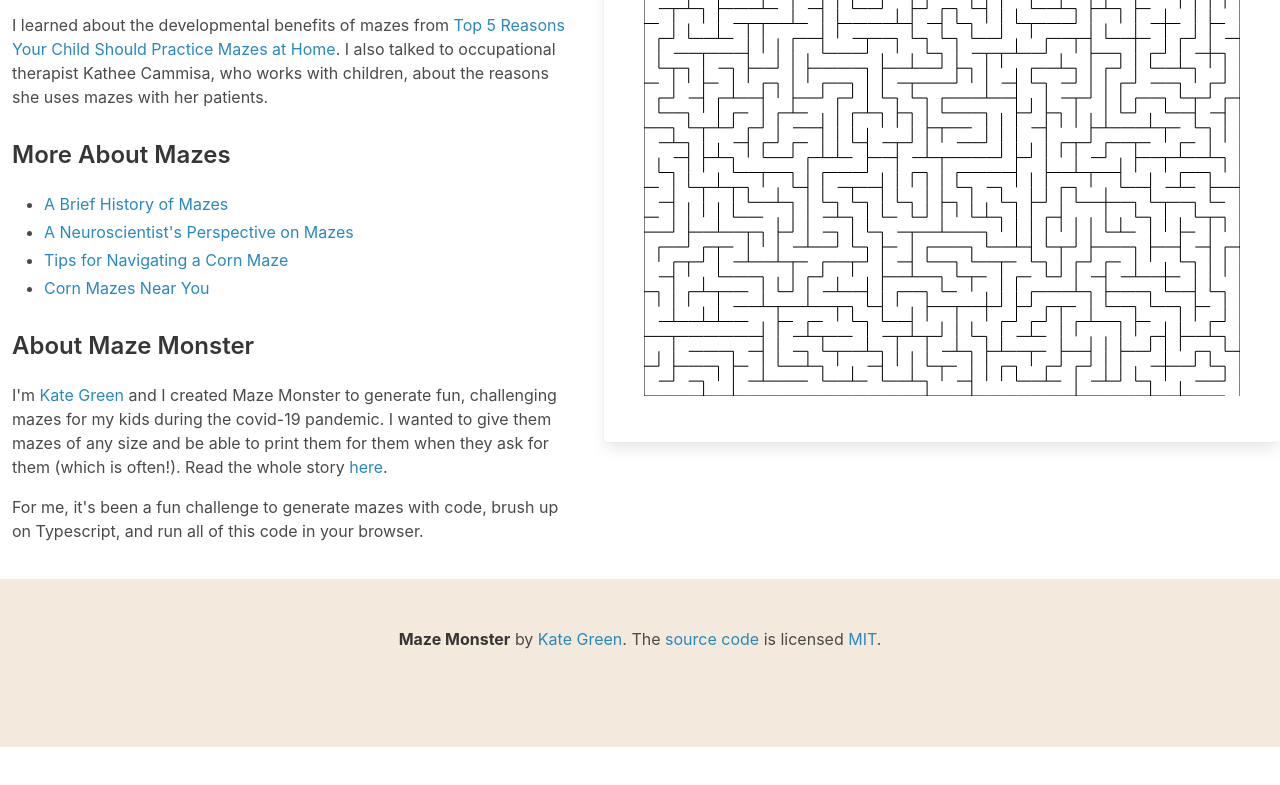
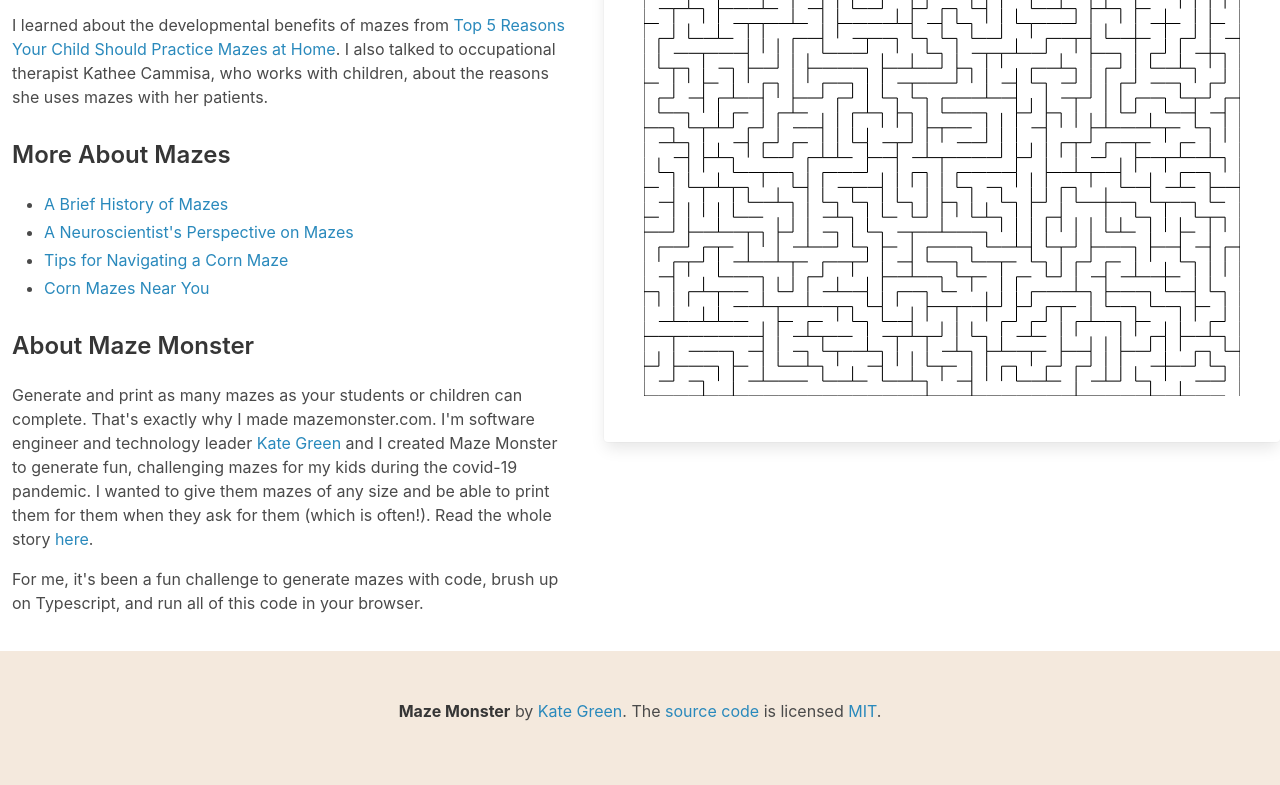
Before and after one commit to 4kategreen/mazes, a website with bundled scripts: page index.html in a window 1280 px wide. Shown: the part 519-1304 px from the top of the page. Before the commit the page ends 1266 px from the top, so only its background shows below. Built offline with nearby package versions, Linux system fonts and the light colour scheme.

Commit message:
updating the about page

```diff
--- a/index.html
+++ b/index.html
@@ -58,7 +58,7 @@
 	      </ul>
 
 	      <h3 class="title is-h3">About Maze Monster</h3>
-	      <p class="block">I'm <a href="https://www.kategreen.codes">Kate Green</a> and I created Maze Monster to generate fun, challenging mazes for my kids during the covid-19 pandemic. I wanted to give them mazes of any size and be able to print them for them when they ask for them (which is often!). Read the whole story <a href="https://www.kategreen.codes/2021/08/27/introducing-mazemonster/">here</a>.</p>
+	      <p class="block">Generate and print as many mazes as your students or children can complete. That's exactly why I made mazemonster.com. I'm software engineer and technology leader <a href="https://www.kategreen.codes">Kate Green</a> and I created Maze Monster to generate fun, challenging mazes for my kids during the covid-19 pandemic. I wanted to give them mazes of any size and be able to print them for them when they ask for them (which is often!). Read the whole story <a href="https://www.kategreen.codes/2021/08/27/introducing-mazemonster/">here</a>.</p>
 
 	      <p class="block">For me, it's been a fun challenge to generate mazes with code, brush up on Typescript, and run all of this code in your browser.</p>
 	    </div>
--- a/package.json
+++ b/package.json
@@ -1,6 +1,6 @@
 {
   "name": "maze-monster",
-  "version": "2.3.1",
+  "version": "2.3.2",
   "description": "",
   "main": "index.js",
   "scripts": {
```
